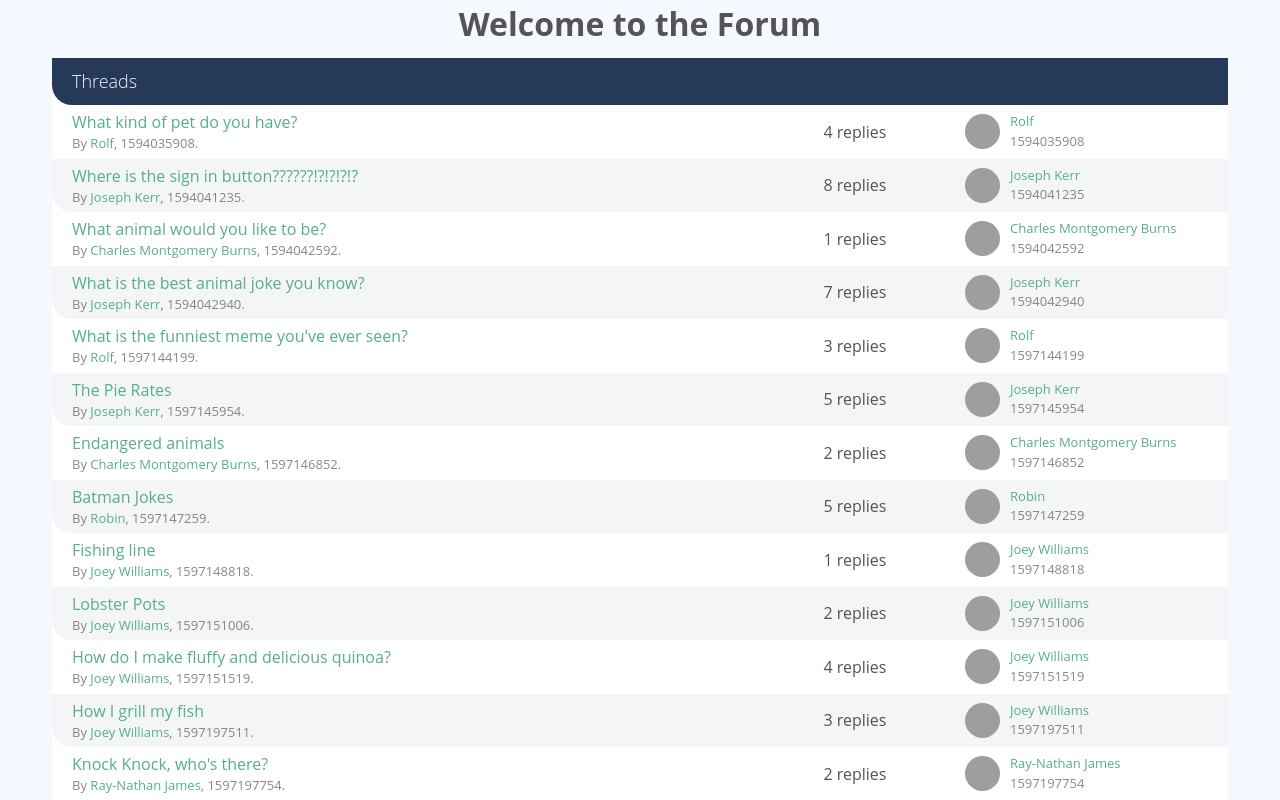
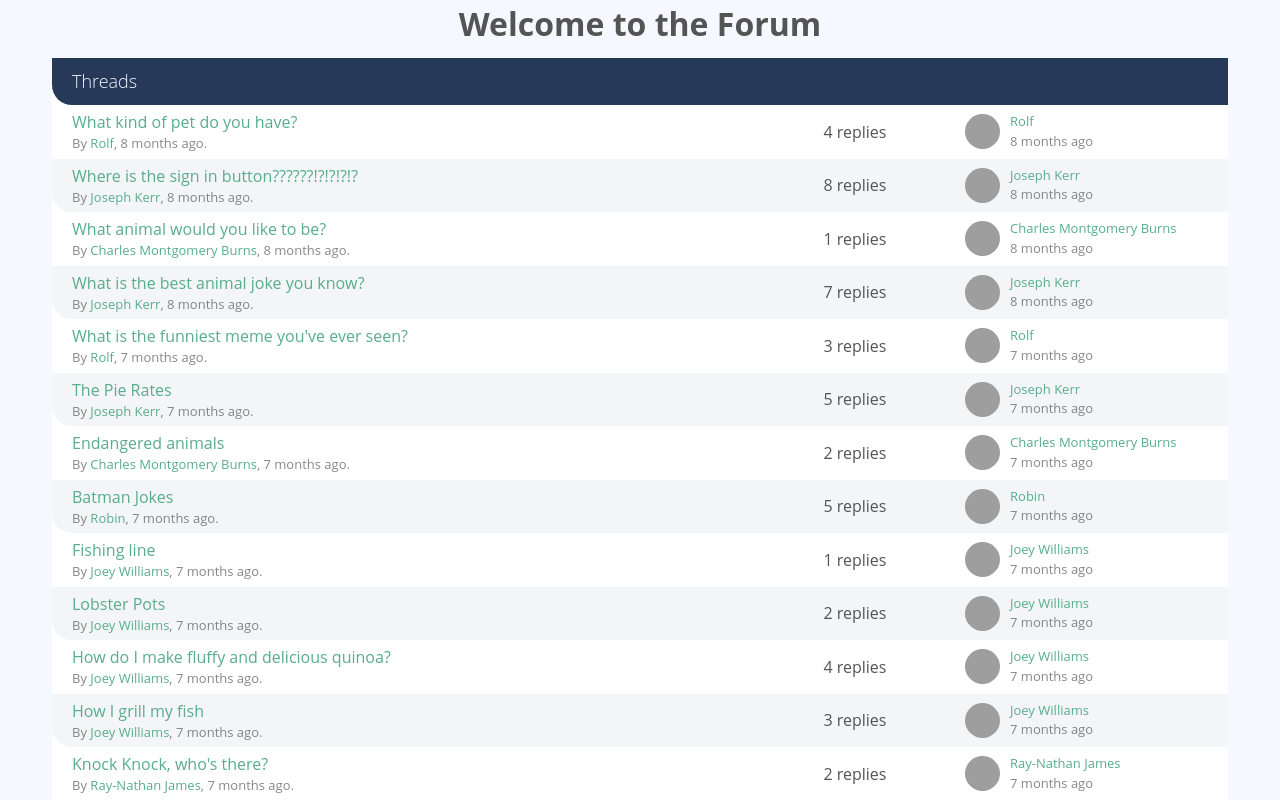
Before and after one commit to Hailong/vueschool-forum, a Vue app: page / in a window 1280 px wide. Shown: the top 800 px of the page. Built offline with nearby package versions, Linux system fonts and the light colour scheme; grey boxes are pictures that could not be loaded.

Commit message:
Creating Base Components in a Vue Application

```diff
--- /dev/null
+++ b/src/components/AppDate.vue
@@ -0,0 +1,34 @@
+<template>
+  <span :title="humanFriendlyDate()">
+    {{ diffForHumans() }}
+  </span>
+</template>
+
+<script>
+import dayjs from 'dayjs'
+import relativeTime from 'dayjs/plugin/relativeTime'
+import localizedDate from 'dayjs/plugin/localizedFormat'
+dayjs.extend(relativeTime)
+dayjs.extend(localizedDate)
+
+export default {
+  props: {
+    timestamp: {
+      required: true,
+      type: Number
+    }
+  },
+  methods: {
+    diffForHumans () {
+      return dayjs.unix(this.timestamp).fromNow()
+    },
+    humanFriendlyDate () {
+      return dayjs.unix(this.timestamp).format('llll')
+    }
+  }
+}
+</script>
+
+<style>
+
+</style>
--- a/src/components/PostList.vue
+++ b/src/components/PostList.vue
@@ -25,8 +25,8 @@
           </div>
       </div>
 
-      <div class="post-date text-faded" :title="humanFriendlyDate(post.publishedAt)">
-        {{ diffForHumans(post.publishedAt) }}
+      <div class="post-date text-faded">
+        <AppDate :timestamp="post.publishedAt" />
       </div>
 
     </div>
@@ -36,11 +36,7 @@
 
 <script>
 import sourceData from '@/data.json'
-import dayjs from 'dayjs'
-import relativeTime from 'dayjs/plugin/relativeTime'
-import localizedDate from 'dayjs/plugin/localizedFormat'
-dayjs.extend(relativeTime)
-dayjs.extend(localizedDate)
+import AppDate from '@/components/AppDate'
 
 export default {
   props: {
@@ -48,6 +44,9 @@
       required: true,
       type: Array
     }
+  },
+  components: {
+    AppDate
   },
   data () {
     return {
@@ -57,12 +56,6 @@
   methods: {
     userById (userId) {
       return this.users.find(p => p.id === userId)
-    },
-    diffForHumans (timestamp) {
-      return dayjs.unix(timestamp).fromNow()
-    },
-    humanFriendlyDate (timestamp) {
-      return dayjs.unix(timestamp).format('llll')
     }
   }
 }
--- a/src/components/ThreadList.vue
+++ b/src/components/ThreadList.vue
@@ -11,7 +11,7 @@
                     <router-link :to="{name: 'ThreadShow', params: {id: thread.id}}">{{ thread.title }}</router-link>
                 </p>
                 <p class="text-faded text-xsmall">
-                    By <a href="#">{{ userById(thread.userId).name }}</a>, {{ thread.publishedAt }}.
+                    By <a href="#">{{ userById(thread.userId).name }}</a>, <AppDate :timestamp="thread.publishedAt" />.
                 </p>
             </div>
 
@@ -26,7 +26,7 @@
                     <p class="text-xsmall">
                         <a href="profile.html">{{ userById(thread.userId).name }}</a>
                     </p>
-                    <p class="text-xsmall text-faded">{{ thread.publishedAt }}</p>
+                    <p class="text-xsmall text-faded"><AppDate :timestamp="thread.publishedAt" /></p>
                 </div>
             </div>
         </div>
@@ -36,12 +36,16 @@
 
 <script>
 import sourceData from '@/data.json'
+import AppDate from '@/components/AppDate'
 export default {
   props: {
     threads: {
       type: Array,
       required: true
     }
+  },
+  components: {
+    AppDate
   },
   data () {
     return {
```
